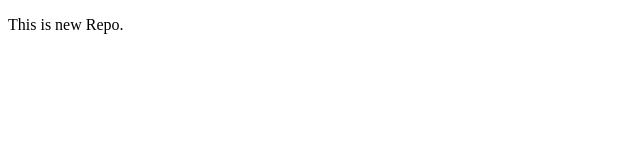
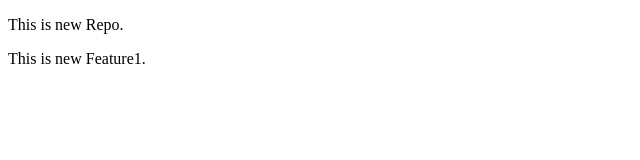
Before and after one commit to Mehta-Deven/Local-repo, a plain HTML site: page index.html in a window 1280 px wide. Shown: the whole page, without its empty margins (0-640 px from the left). Drawn offline with Linux system fonts and the light colour scheme.

Commit message:
Add new Feature1

```diff
--- a/index.html
+++ b/index.html
@@ -7,5 +7,6 @@
 </head>
 <body>
   <p>This is new Repo.</p>
+  <p>This is new Feature1.</p>
 </body>
 </html>
```
